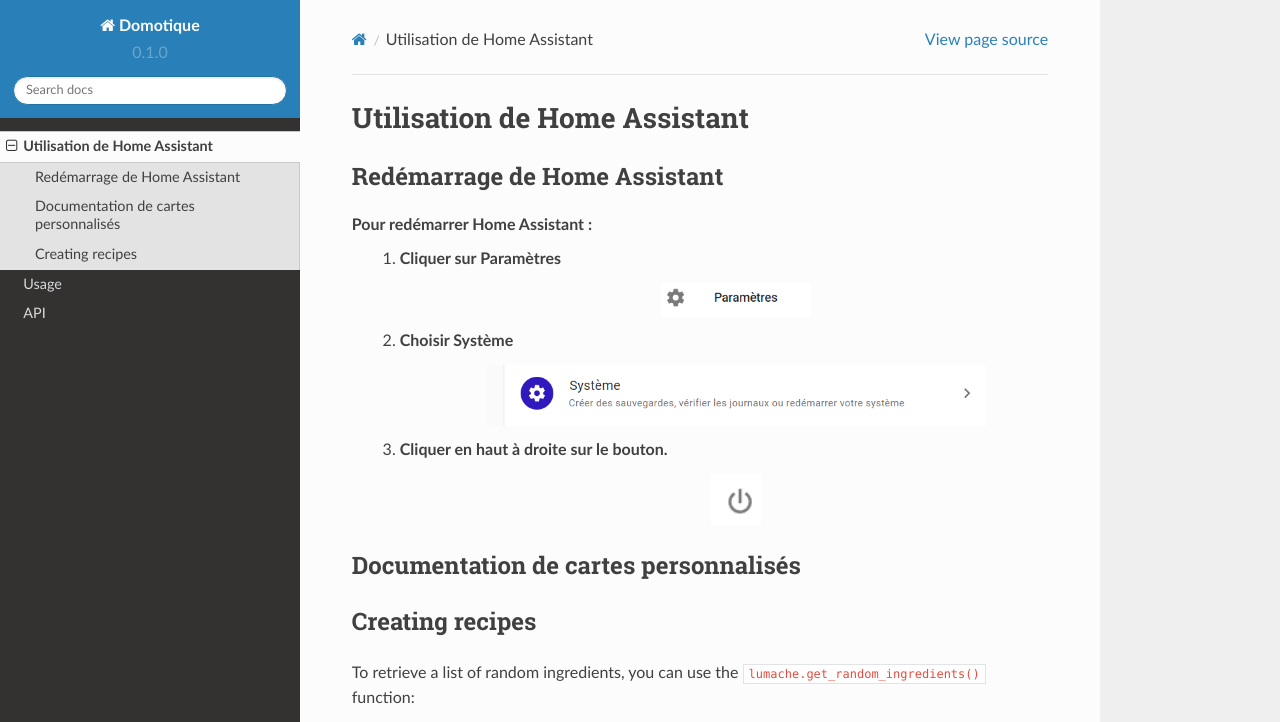
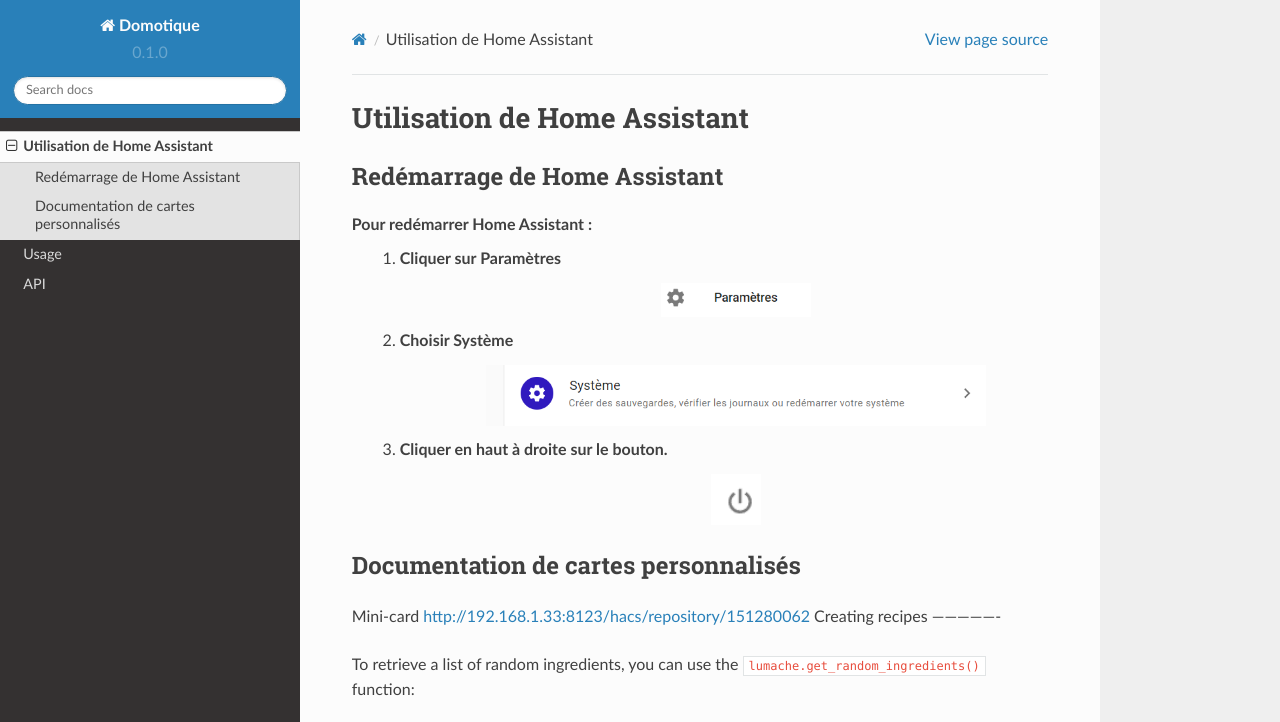
Before and after one commit to gcadorel2733/rdt-documentation, a Sphinx documentation site: the page built from docs/source/utilisation.rst, in a window 1280 px wide and 1369 px high, cut to the strip 0-722 px from the top of the window. Built offline with Sphinx 7.4.7 and the Read the Docs theme 2.0.0, drawn with Linux system fonts in a browser that asks for light colours.

Commit message:
Update utilisation.rst

```diff
--- a/docs/source/utilisation.rst
+++ b/docs/source/utilisation.rst
@@ -21,7 +21,8 @@
 
 Documentation de cartes personnalisés
 --------
-
+Mini-card
+http://192.168.1.33:8123/hacs/repository/151280062
 Creating recipes
 ----------------
 
```
